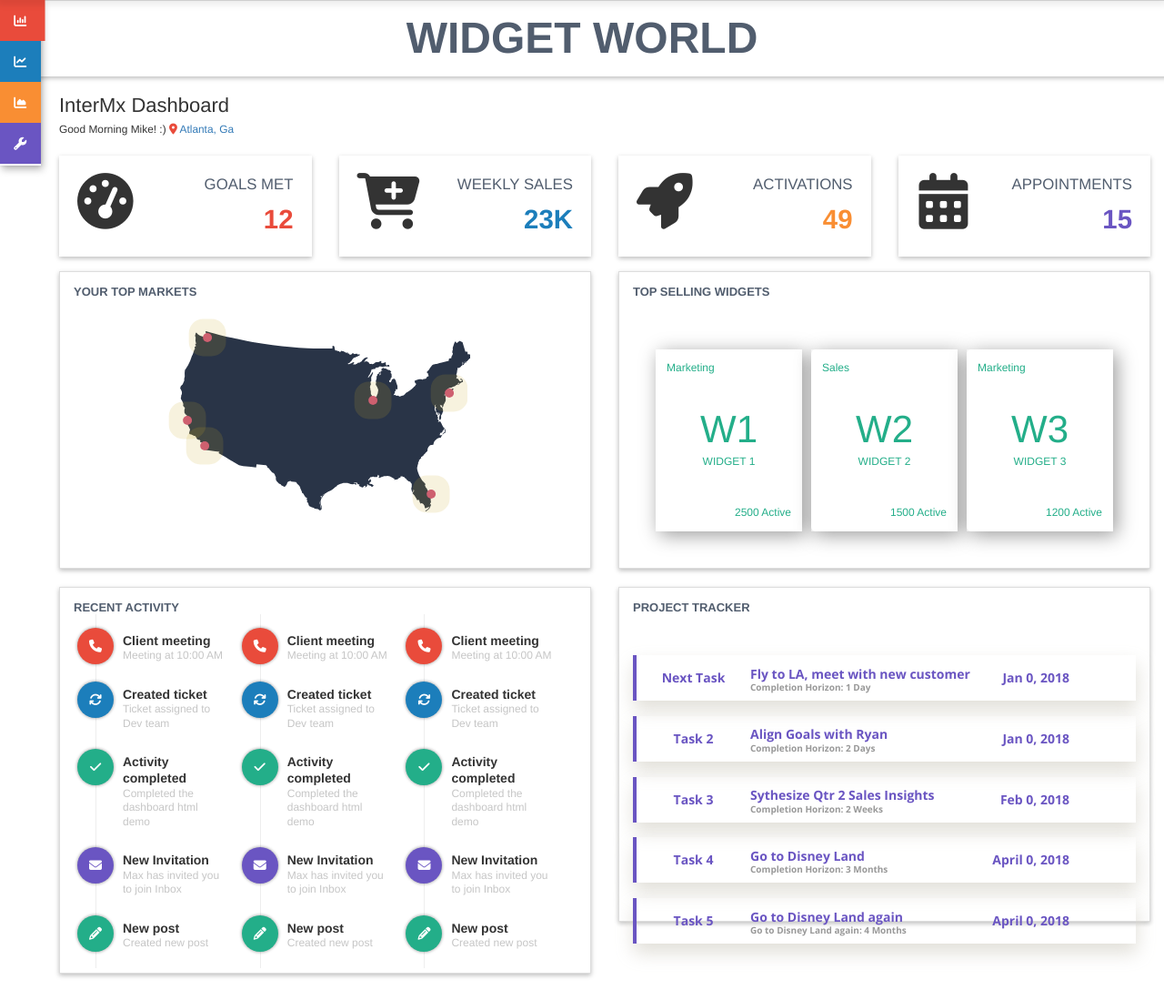
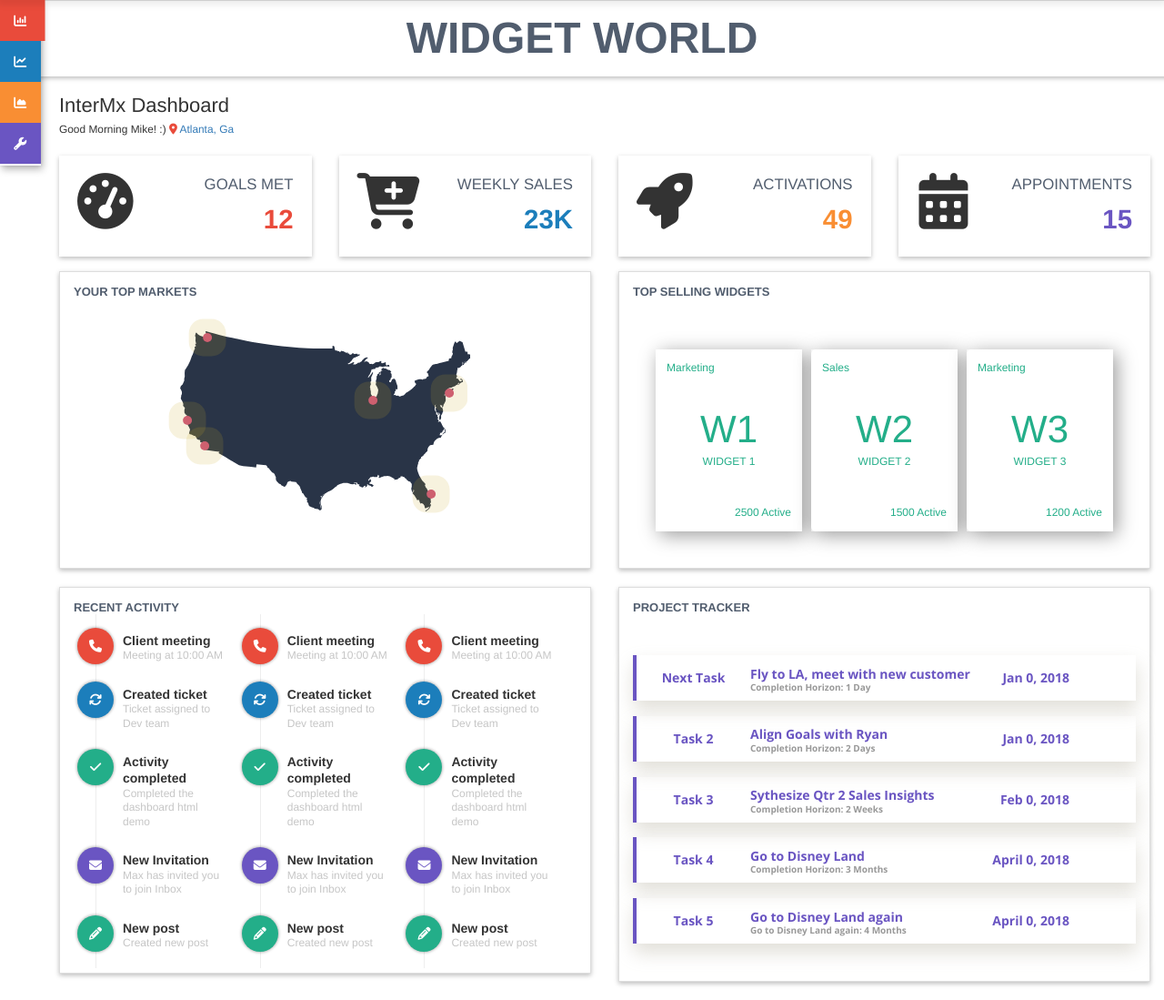
Before and after one commit to haddenjsdev/InterMx-our-app, an Angular app: page / in a window 1280 px wide. Shown: the top 1099 px of the page at 91% size. Built offline with nearby package versions, Linux system fonts and the light colour scheme; some icons are missing.

Commit message:
updates to deploy to heroku | 4

```diff
--- a/src/app/row3/client-data/client-data.component.css
+++ b/src/app/row3/client-data/client-data.component.css
@@ -21,7 +21,7 @@ ul {
 }
 
 .linechart, .barchart {
-  height: 26.3em;
+  height: 31em;
 }
 
 body {
```
